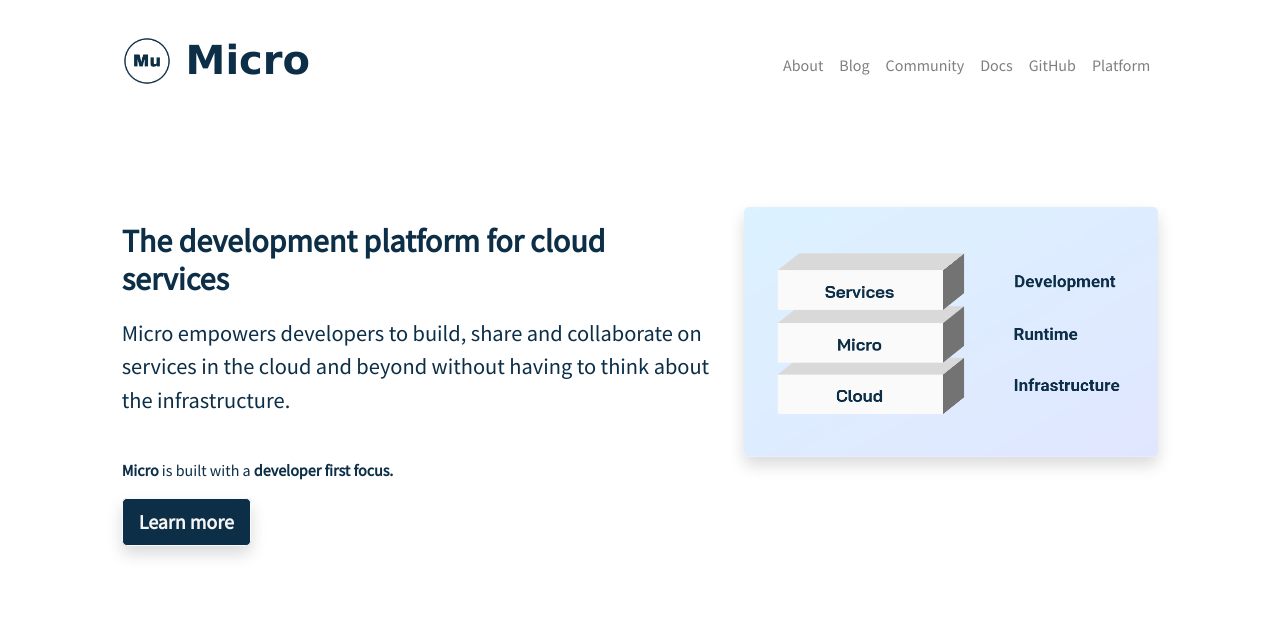
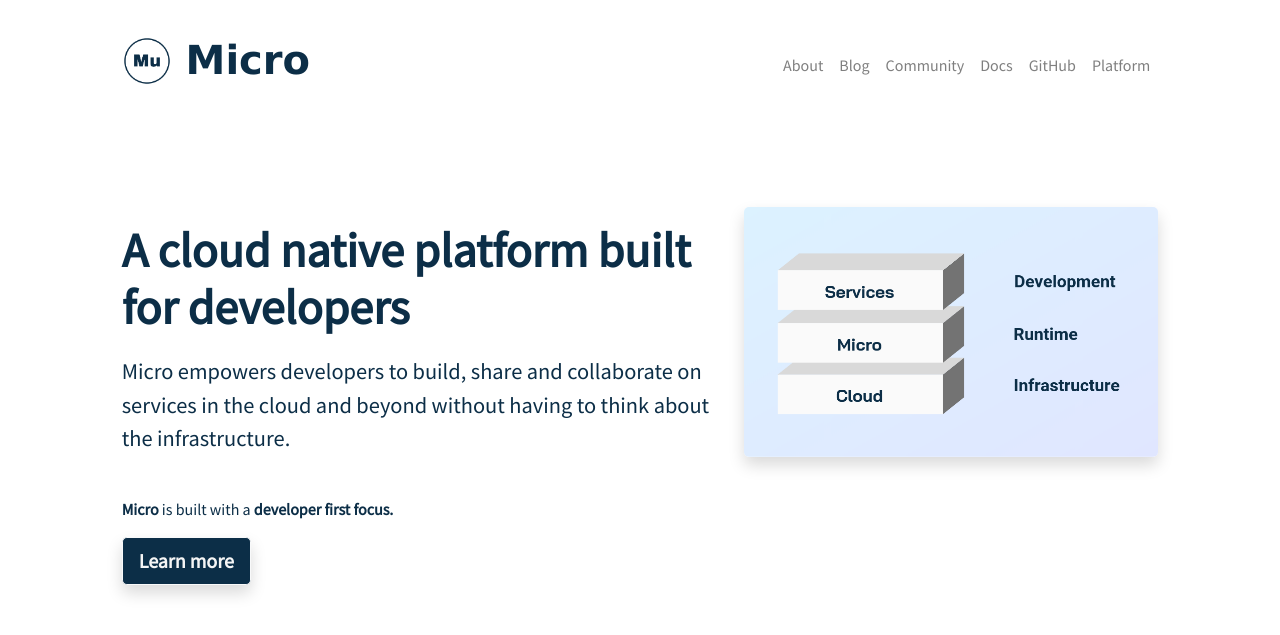
Before and after one commit to micro-community/go-micro-v2-doc, a Jekyll site: the page index.html, which Jekyll copies as it is, in a window 1280 px wide and 900 px high. Shown: the top 635 px of the window. Built offline with Jekyll 4.4.1, drawn with Linux system fonts in a browser that asks for light colours; nearby versions of some CDN libraries; comment, search, counter and statistics services are not loaded.

Commit message:
update landing page

```diff
--- a/index.html
+++ b/index.html
@@ -47,9 +47,9 @@
                 <div class="col-md-10 offset-md-1 main">
             	    <div class="row">
             	      <div class="col-lg-7">
-                        <h2 class="tagline" style="font-weight: bold;">
-				The development platform for cloud services
-			</h2>
+                        <h1 class="tagline" style="font-size: 3em; font-weight: bold;">
+				A cloud native platform built for developers
+			</h1>
                         <p class="col-md-11 description" style="font-size: calc(1em + 0.5vw); padding: 10px 0 25px 0; max-width: 620px;">
 			  Micro empowers developers to build, share and collaborate on services in the cloud and beyond
 			  without having to think about the infrastructure.
```
